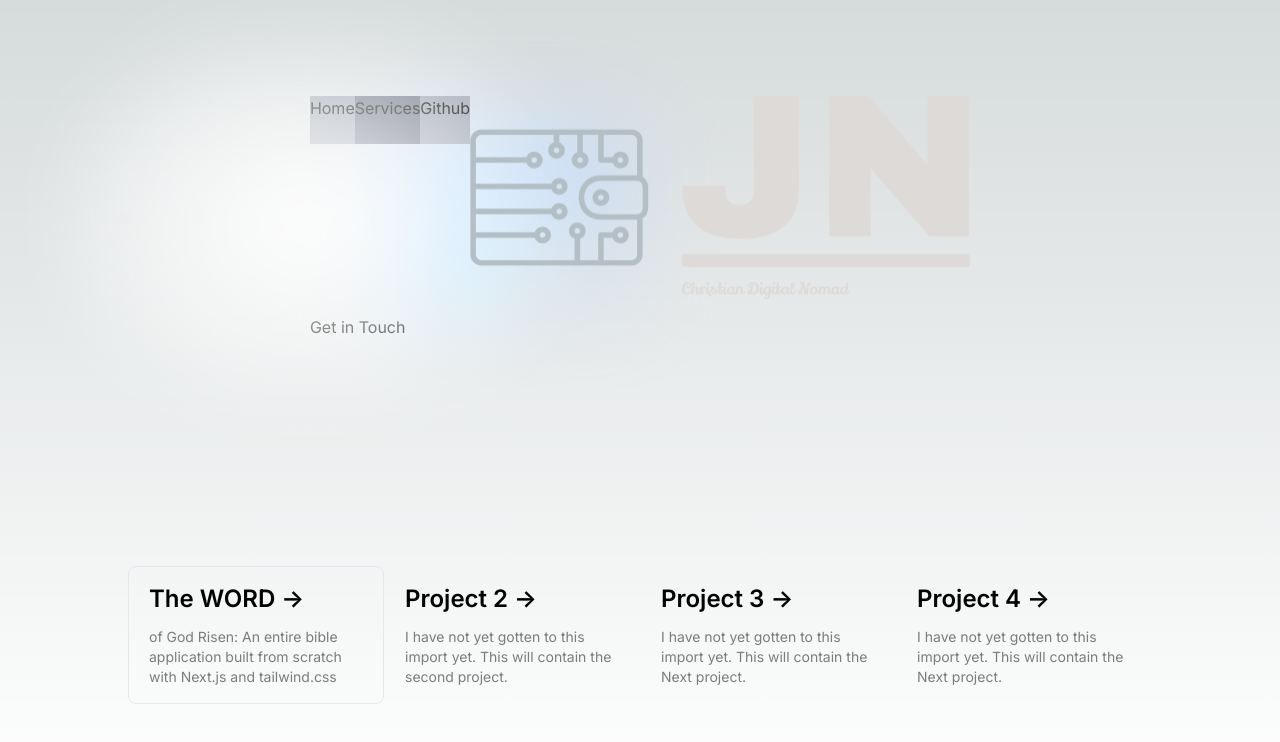
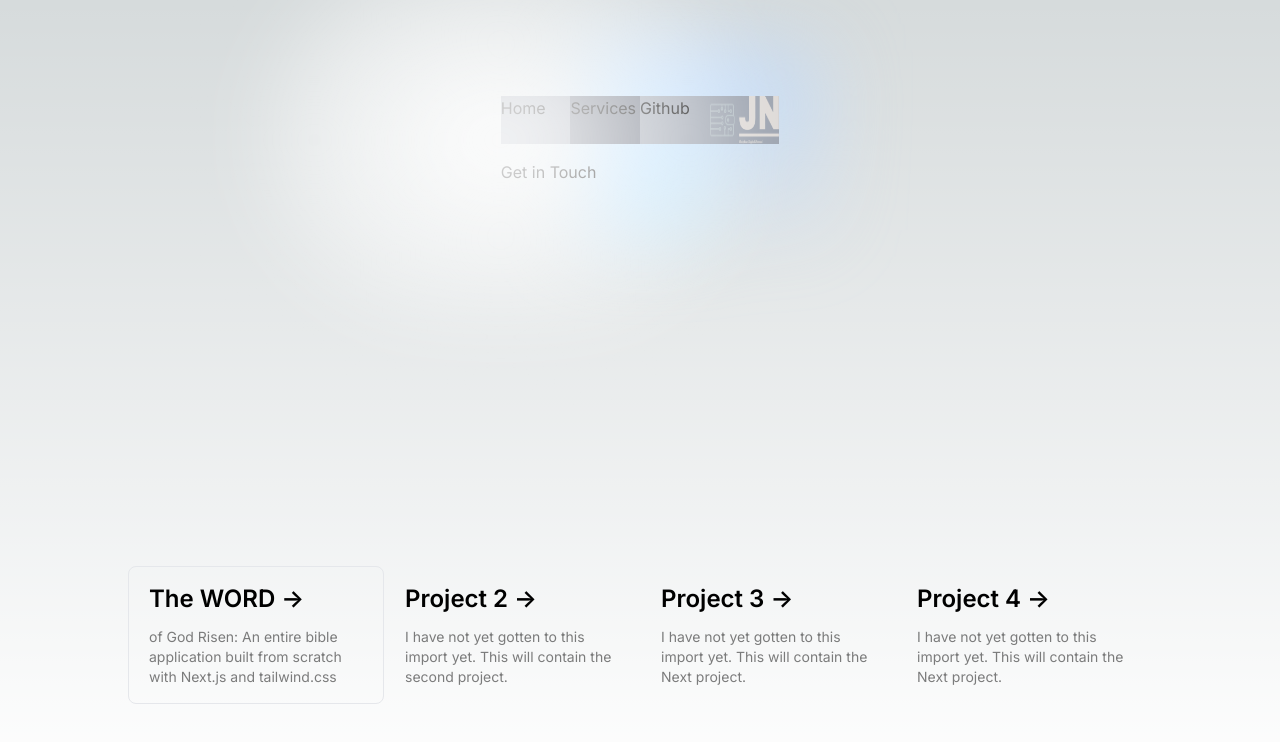
Before and after one commit to jnutt367/jason-nutt-digital-nomad, a Next.js app: page / in a window 1280 px wide. Shown: the top 742 px of the page. Built offline with nearby package versions, Linux system fonts and the light colour scheme.

Commit message:
commit for new layout

```diff
--- a/src/app/page.js
+++ b/src/app/page.js
@@ -19,10 +19,10 @@ export default function Home() {
 
 
         <Image
-          className="relative dark:drop-shadow-[0_0_0.3rem_gold] grey:invert"
+          className="w-1/4 bg-gray-400 h-12 dark:drop-shadow-[0_0_0.3rem_gold] grey:invert"
           src="/jn-high-resolution-logo-transparent.png"
           alt="Next.js Logo"
-          width={500}
+          width={350}
           height={150}
           priority
         />
```
